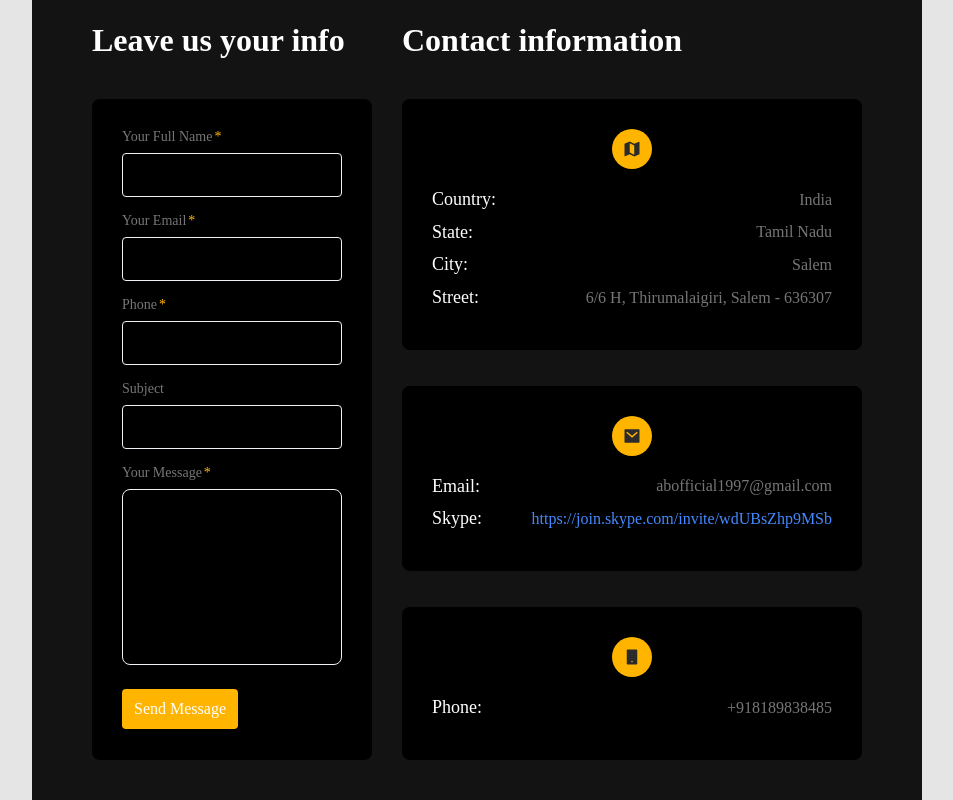
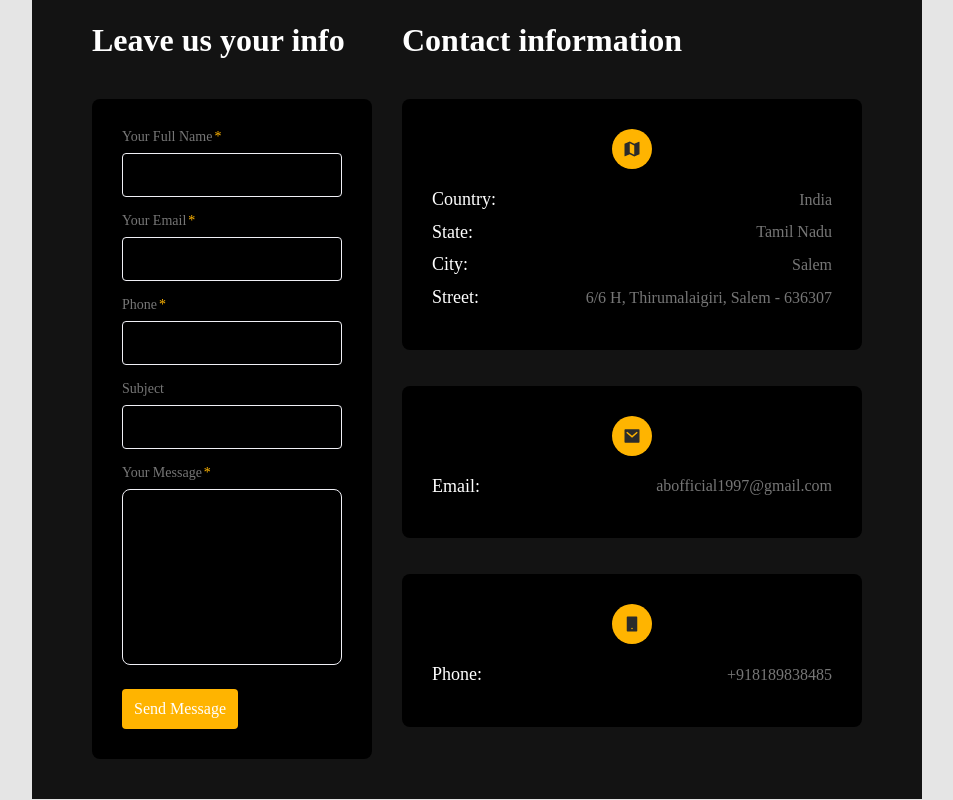
Before and after one commit to Arulraj-a2b/portfolio, a React (Create React App) app: page / in a window 1280 px wide. Shown: the part 1922-2722 px from the top of the page, without its empty margins (258-1211 px from the left). Built offline with nearby package versions, Linux system fonts and the light colour scheme; a web font is replaced by a local one.

Commit message:
fix Skype

```diff
--- a/src/modules/Home/mock.tsx
+++ b/src/modules/Home/mock.tsx
@@ -209,7 +209,7 @@ export const contactList = [
     icon: <SvgEmail />,
     list: [
       {title: 'Email', value: 'abofficial1997@gmail.com'},
-      {title: 'Skype', value: 'https://join.skype.com/invite/wdUBsZhp9MSb'},
+      // {title: 'Skype', value: 'https://join.skype.com/invite/wdUBsZhp9MSb'},
       // { title: "Instagram", value: "https://www.instagram.com/arul__ab__" },
     ],
   },
```
